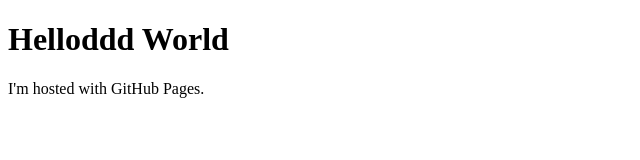
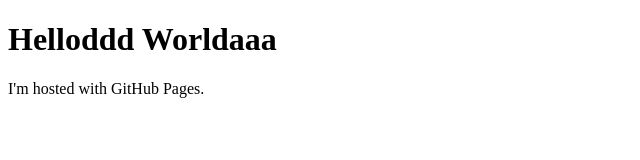
Before and after one commit to CiureaCosmin/CiureaCosmin.github.io, a plain HTML site: page index.html in a window 1280 px wide. Shown: the full height of the page, 0-640 px from the left. Drawn offline with Linux system fonts and the light colour scheme.

Commit message:
Update index.html

```diff
--- a/index.html
+++ b/index.html
@@ -1,7 +1,10 @@
 <!DOCTYPE html>
 <html>
+<head>
+<title>Salut</title>
+</head>
 <body>
-<h1>Helloddd World</h1>
+<h1>Helloddd Worldaaa</h1>
 <p>I'm hosted with GitHub Pages.</p>
 </body>
 </html>
```
